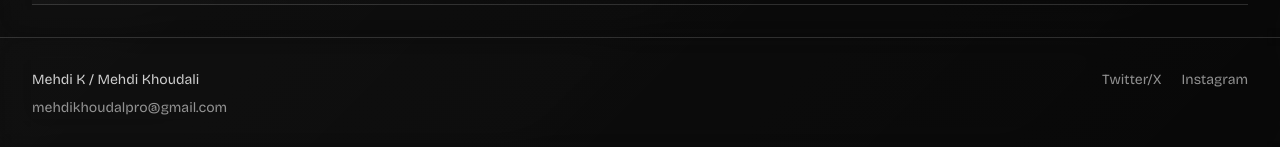
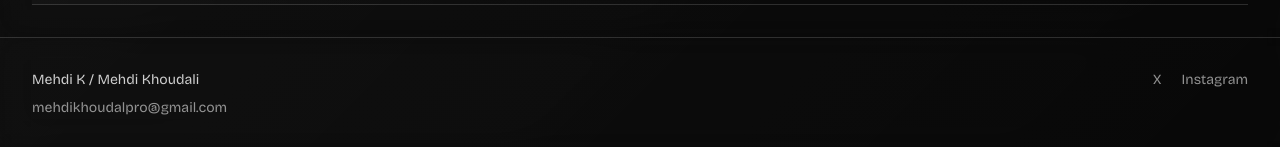
Before and after one commit to MehdiKhoudali/mehdi-portfolio, a Next.js app: page / in a window 1280 px wide. Shown: the part 2527-2674 px from the top of the page. Built offline with nearby package versions, Linux system fonts and the light colour scheme.

Commit message:
Rename footer social link to X

```diff
--- a/src/app/page.tsx
+++ b/src/app/page.tsx
@@ -197,7 +197,7 @@ export default function Home() {
               target="_blank"
               rel="noreferrer"
             >
-              Twitter/X
+              X
             </a>
             <a
               className="transition-colors hover:text-white/85"
```
